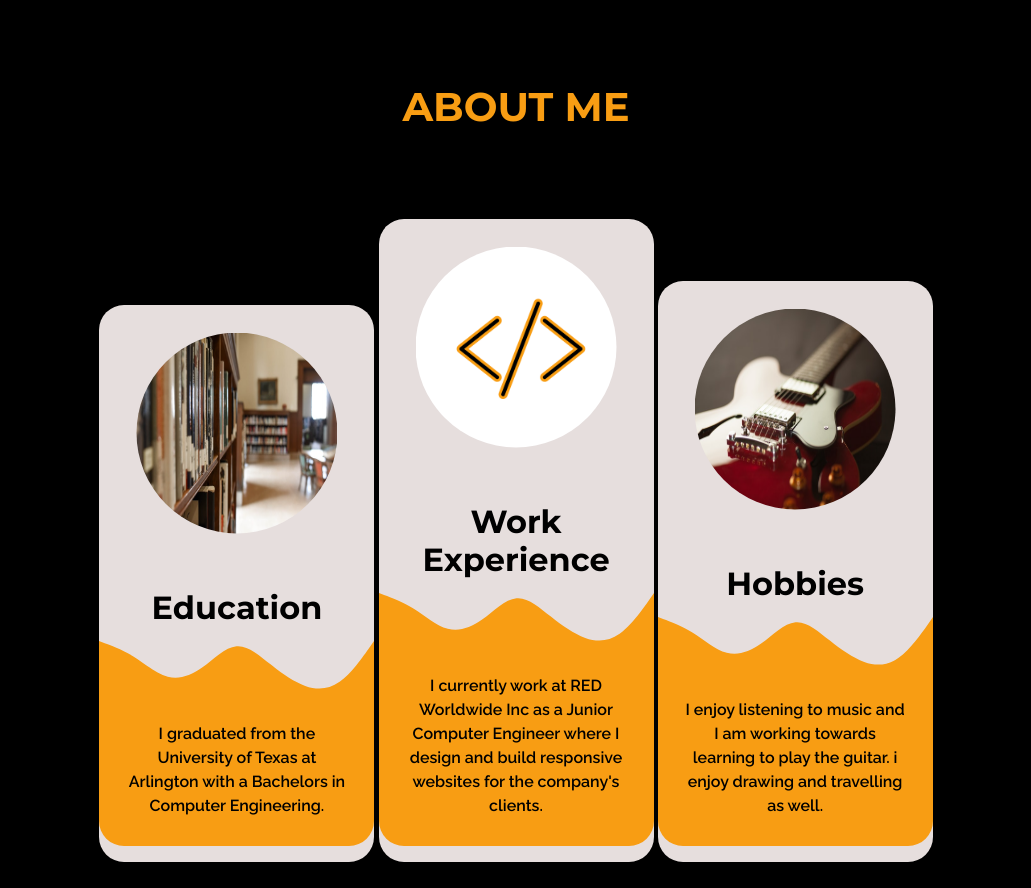
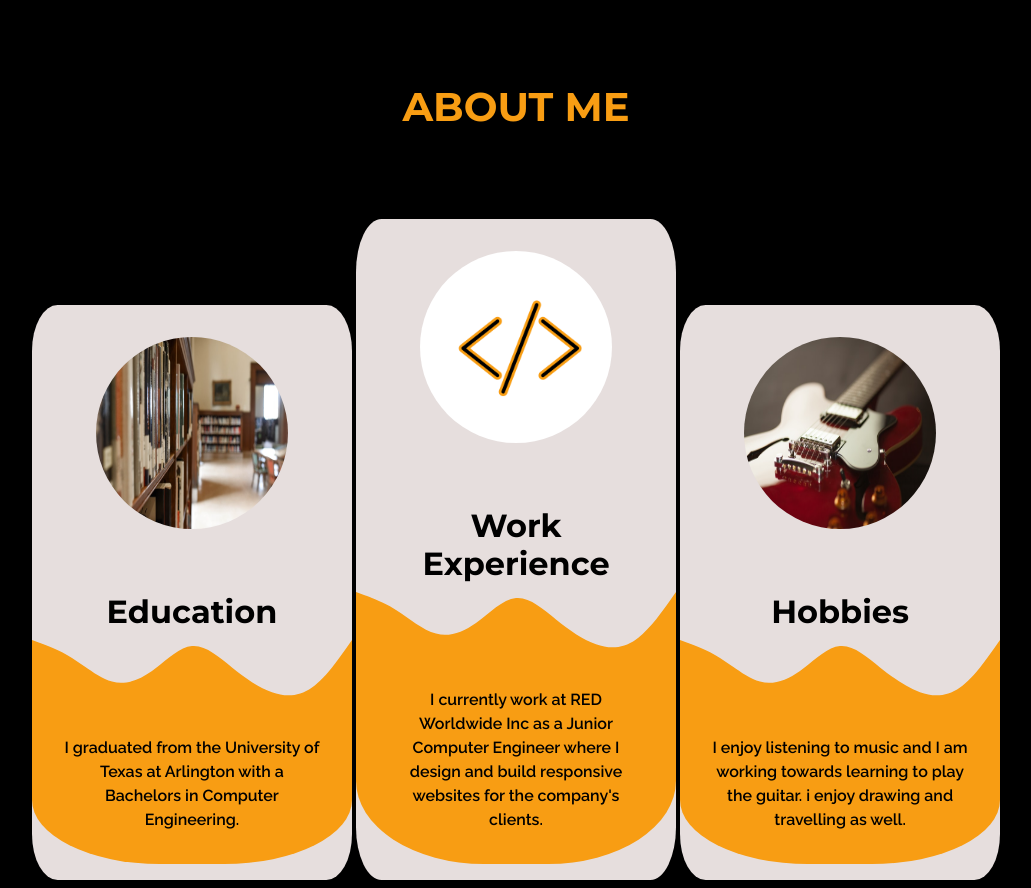
Before and after one commit to Sochima/sochima.github.io, a plain HTML site: page index.html in a window 1280 px wide. Shown: the part 1112-2000 px from the top of the page, without its empty margins (124-1155 px from the left). Drawn offline with nearby package versions, Linux system fonts and the light colour scheme.

Commit message:
Feature Card Edit
Changed the width of the feature card, as well as the layout of the wavy background

```diff
--- a/CSS/styles.css
+++ b/CSS/styles.css
@@ -22,6 +22,9 @@ h6 {
 
     font-weight: 700;
 }
+
+
+
 
 img {
     max-width: 100%;
@@ -112,7 +115,7 @@ img {
     text-align: center;
     color: #F89D13;
 
-    position: relative;
+    /* position: relative; */
 
 
 
@@ -134,6 +137,10 @@ img {
     /* bottom: -2px; */
 }
 .inner-abt {
+
+    display: block;
+    /* flex-direction: column;
+    justify-content: space-between; */
 
     background-color: black;
     margin-top: -3px;
@@ -158,13 +165,15 @@ img {
 
 .abt-feature-card {
     display: inline-block;
+    justify-content: space-between;
     background-color: #E6DEDD;
-    width: 275px;
+    width: 25vw;
     height: auto;
     position: relative;
     text-align: center;
-    border-radius: 25px;
+    border-radius: 8%;
     color: black;
+
 
     /* margin-left: 7vw; */
     /* margin-bottom: 10vh; */
@@ -205,14 +214,14 @@ img {
 
 .wavy-divider svg {
     position: absolute;
-    bottom: -1px;
+    bottom: 0;
     left: 0;
 }
 
 .abt-feature-desc {
     background-color: #F89D13;
-    border-bottom-left-radius: 25px;
-    border-bottom-right-radius: 25px;
+    border-bottom-left-radius: 40%;
+    border-bottom-right-radius: 40%;
     margin-bottom: 0;
 }
 
```
